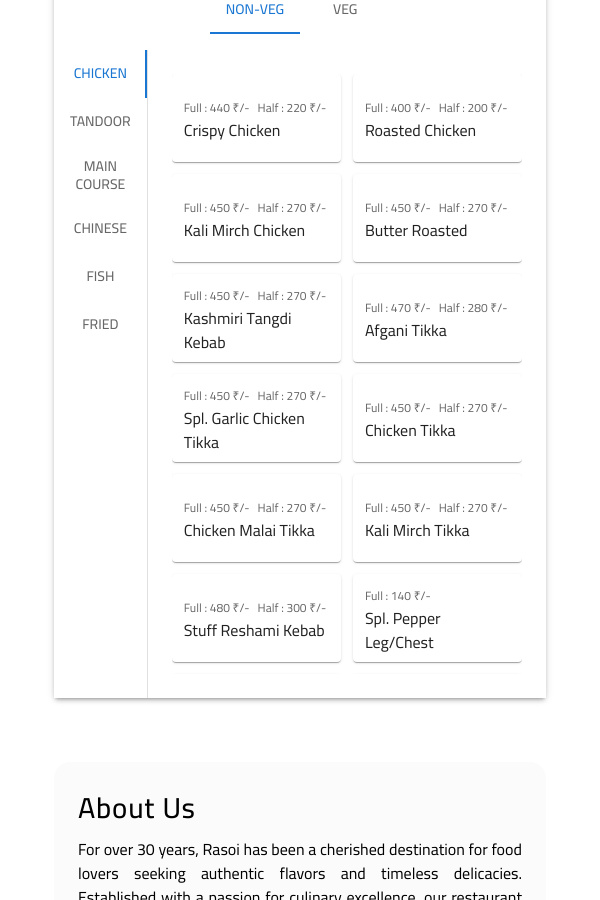
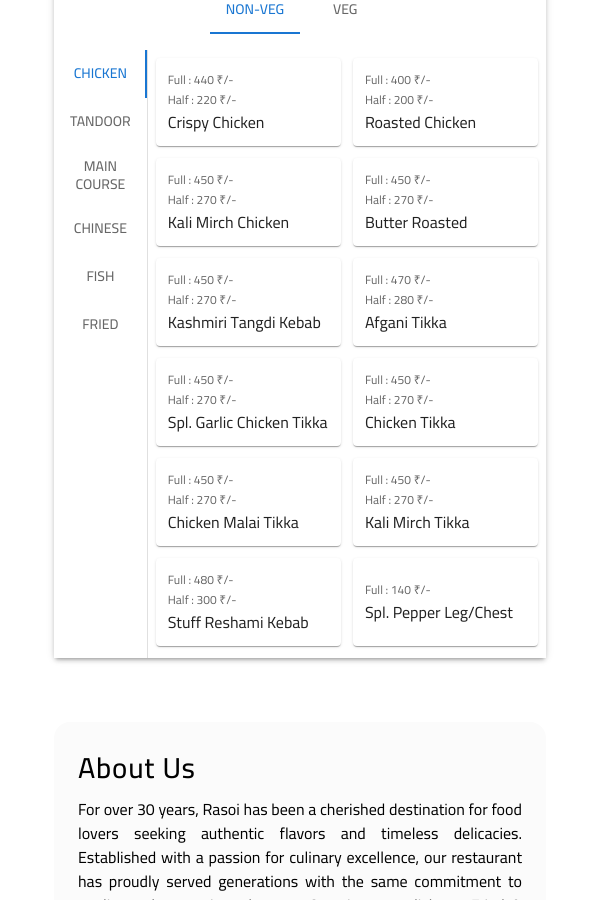
Before and after one commit to Piyush-1678/Rasoi-delicacies, a React (Vite) app: page / in a window 600 px wide. Shown: the part 668-1568 px from the top of the page. Built offline with nearby package versions, Linux system fonts and the light colour scheme.

Commit message:
css fixes

```diff
--- a/src/App.css
+++ b/src/App.css
@@ -136,7 +136,8 @@
   display: none;
 }
 
-@media screen and (min-width: 577px) and (max-width: 767px) {
+
+@media screen and (min-width: 400px) and (max-width: 767px) {
     .header {
         width: 95%;
         top: 5%;
@@ -165,6 +166,15 @@
     }
     .secondary-tab-menu {
         width: 20% !important;
+    }
+    .menu-tab-panel .MuiBox-root{
+    padding: 4px !important;
+    }
+    .price-text{
+        display: block;
+    }
+    .half-price{
+        margin-left: 0 !important;
     }
 }
 
@@ -200,6 +210,9 @@
     .secondary-tab-menu {
         width: 15% !important;
     }
+    .menu-tab-panel .MuiBox-root{
+    padding: 4px !important;
+}
 }
 
 @media screen and (min-width: 992px) and (max-width: 1199px) {
--- a/src/components/Menu.jsx
+++ b/src/components/Menu.jsx
@@ -57,10 +57,10 @@ const Item = ({ image, price, halfPrice, name }) => {
     }}>
       <CardActionArea>
         <CardContent sx={{ p: { xs: 1, sm: 1.5, md: 2 } }}>
-          <Typography variant="caption" color="text.secondary">
+          <Typography className="price-text" variant="caption" color="text.secondary">
             {price ? `Full : ${price} ₹/-` : ""}
           </Typography>
-          <Typography variant="caption" color="text.secondary" sx={{ ml: 1 }}>
+          <Typography className="price-text half-price" variant="caption" color="text.secondary" sx={{ ml: 1 }}>
             {halfPrice ? `Half : ${halfPrice} ₹/-` : ""}
           </Typography>
           <Typography
@@ -109,13 +109,13 @@ const MenuGrid = ({ items, filterSelection }) => {
             />
           ))}
         </Tabs>
-        <TabPanel style={{ width: "85%" }}>
+      <TabPanel style={{ width: "85%"}} className="menu-tab-panel">
           <Box
             sx={{
               display: "grid",
               gridTemplateColumns: { xs: "repeat(2, 1fr)", sm: "repeat(2, 1fr)", md: "repeat(3, 1fr)", lg: "repeat(4, 1fr)" },
               gap: { xs: 1, sm: 1.5, md: 2 },
-              marginTop: "0rem",
+              marginTop: "0rem"
             }}
             className="menu-card"
           >
```
